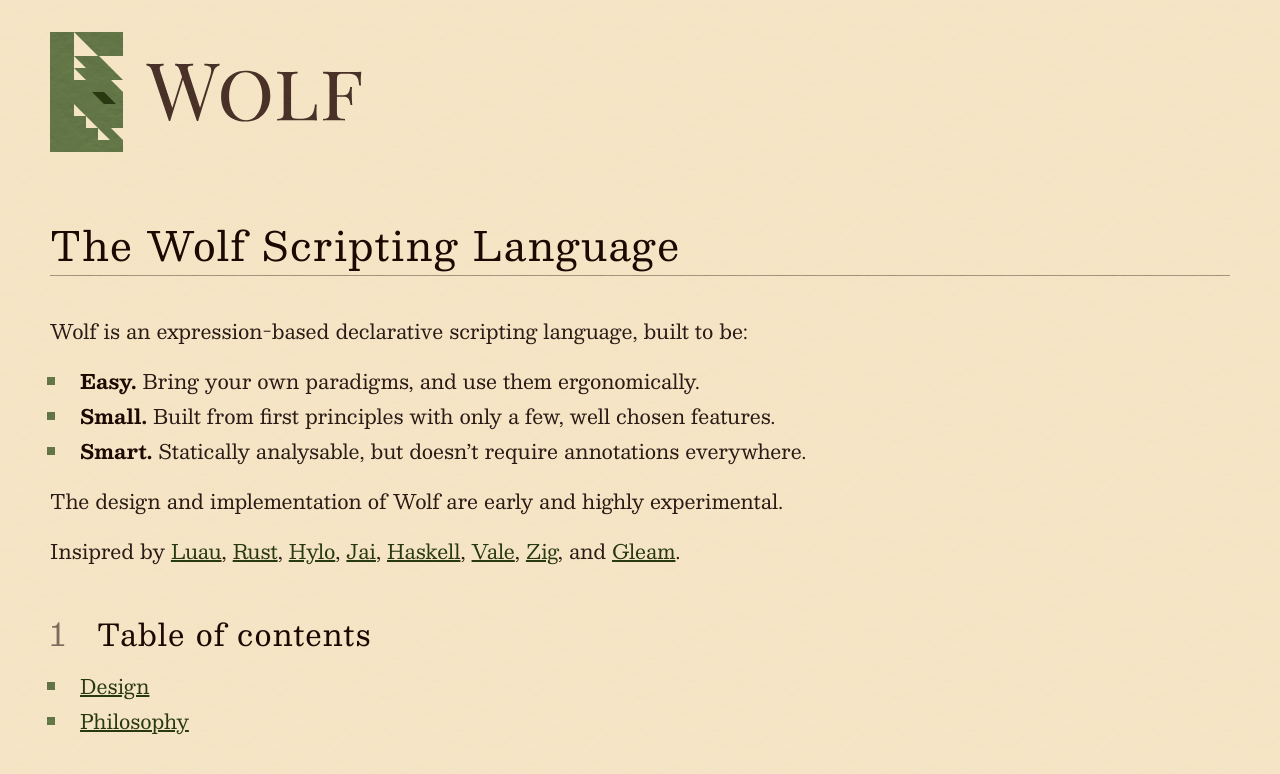
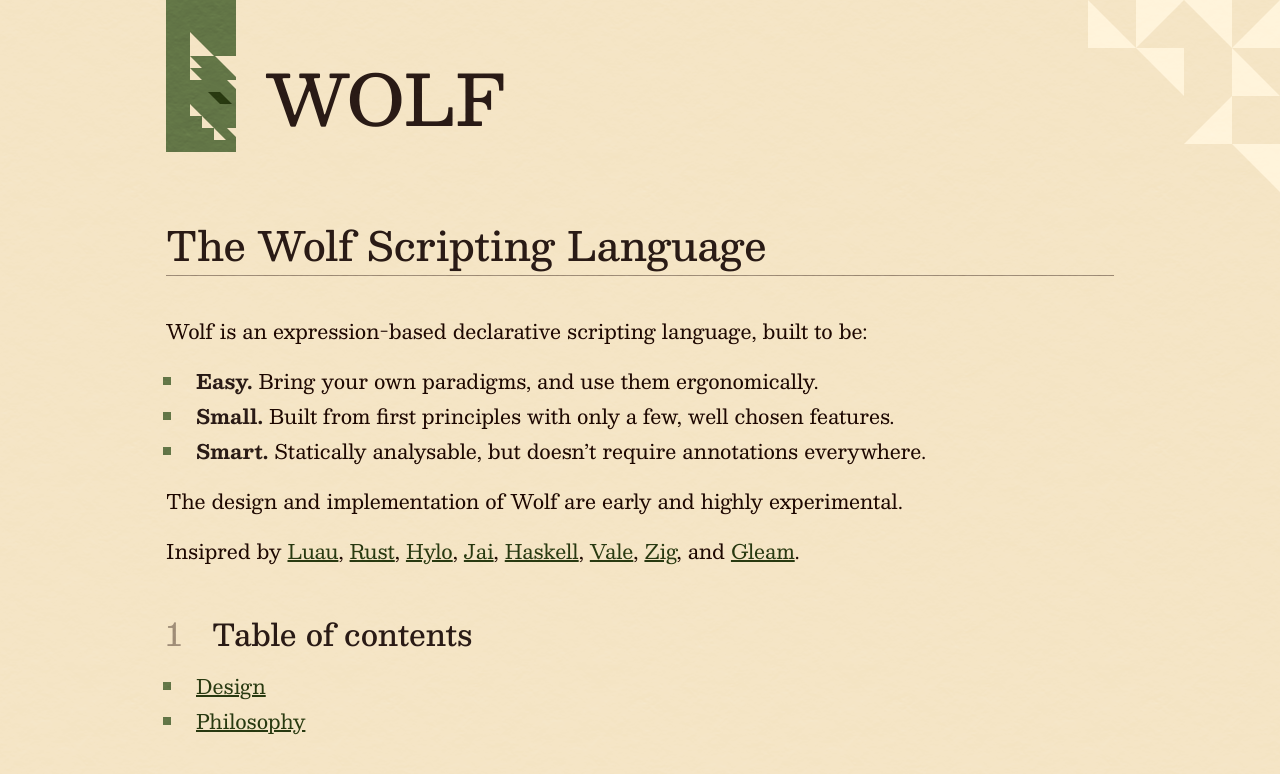
Before and after one commit to dphfox/wolf, a Jekyll site: the page built from docs/index.md, in a window 1280 px wide. Shown: the top 774 px of the page. Built offline with Jekyll 4.4.1, drawn with Linux system fonts in a browser that asks for light colours; some web fonts are replaced.

Commit message:
Updated design

```diff
--- a/docs/_layouts/page.html
+++ b/docs/_layouts/page.html
@@ -2,11 +2,12 @@
 layout: bare
 ---
 <header>
-	<a href="{{site.url}}">
+	<a href="{{site.url}}" class="header-logo">
 		<picture>
 			<source media="(prefers-color-scheme: dark)" srcset="/assets/logo-dark.svg">
-			<img id="header-logo" alt="Wolf logo" src="/assets/logo-light.svg" width="338" height="120">
+			<img alt="Wolf logo" src="/assets/logo-light.svg" width="338" height="120">
 		</picture>
+		<span>Wolf</span>
 	</a>
 </header>
 <main>
--- a/docs/assets/css/main.css
+++ b/docs/assets/css/main.css
@@ -1,4 +1,24 @@
 @import url('https://fonts.googleapis.com/css2?family=Besley:ital,wght@0,400..900;1,400..900&family=Roboto+Mono:ital,wght@0,100..700;1,100..700&display=swap');
+
+@font-face {
+  font-family: 'Editor';
+  src: url('/assets/local-dev/fonts/Editor-Variable.woff2') format('woff2'),
+       url('/assets/local-dev/fonts/Editor-Variable.woff') format('woff'),
+       url('/assets/local-dev/fonts/Editor-Variable.ttf') format('truetype');
+  font-weight: 300 800;
+  font-display: swap;
+  font-style: normal;
+}
+
+@font-face {
+  font-family: 'Editor';
+  src: url('/assets/local-dev/fonts/Editor-VariableItalic.woff2') format('woff2'),
+       url('/assets/local-dev/fonts/Editor-VariableItalic.woff') format('woff'),
+       url('/assets/local-dev/fonts/Editor-VariableItalic.ttf') format('truetype');
+  font-weight: 300 800;
+  font-display: swap;
+  font-style: italic;
+}
 
 @view-transition {
 	navigation: auto;
@@ -21,8 +41,8 @@
 :root {
 	--bg: #f5e5c5;
 	--bg-alt: #fff4db;
-	--fg: #291a15;
-	--fg-alt: #1d0700;
+	--fg: #1d0700;
+	--fg-alt: #291a15;
 	--accent: #627546;
 	--accent-alt: #283910;
 
@@ -36,8 +56,8 @@
 	:root {
 		--bg: #1E252F;
 		--bg-alt: #151B24;
-		--fg: #ccced0;
-		--fg-alt: #f2f8ff;
+		--fg: #f2f8ff;
+		--fg-alt: #ccced0;
 		--accent: #789980;
 		--accent-alt: #CBEAD3;
 	}
@@ -49,7 +69,10 @@
 	counter-reset: h2 h3 h4 h5 h6;
 	background-color: var(--bg);
 	color: var(--fg);
-	font: 1rem/1.5 "Besley", "Cambria", serif;
+
+	--main-font-family: "Editor", "Besley", serif;
+	font: 1rem/1.5 var(--main-font-family);
+	font-weight: 420;
 	padding: 2rem;
 	display: flex;
 	flex-direction: column;
@@ -58,7 +81,20 @@
 	max-width: 100vw;
 	overflow-x: none;
 
-	&:after {
+	&::before {
+		content: "";
+		display: block;
+		position: absolute;
+		top: 0;
+		right: 0;
+		width: 12rem;
+		height: 12rem;
+		background: var(--bg-alt);
+		mask-image: url("/assets/page-detail.svg");
+		mask-size: 100%;
+	}
+
+	&::after {
 		content: "";
 		display: block;
 		position: absolute;
@@ -79,13 +115,11 @@
 
 body > * {
 	width: 100%;
-	max-width: 100ch;
+	max-width: 80ch;
 	margin: 0 auto;
 }
 
 h1, h2, h3, h4, h5, h6 {
-	font-weight: 300;
-	letter-spacing: 0.04em;
 	margin-top: 1.5em;
 	margin-bottom: 0.5em;
 	color: var(--fg-alt);
@@ -93,7 +127,7 @@
 
 	&:before {
 		margin-right: 1em;
-		color: var(--fg-60);
+		color: var(--fg-40);
 	}
 }
 
@@ -102,6 +136,7 @@
 	margin-top: 1em;
 	margin-bottom: 1em;
 	border-bottom: 1px solid var(--fg-40);
+	font-weight: 500;
 }
 
 h2 {
@@ -110,6 +145,7 @@
 		counter-increment: h2;
 		content: counter(h2);
 	}
+	font-weight: 500;
 }
 
 h3 {
@@ -117,6 +153,7 @@
 		counter-increment: h3;
 		content: counter(h2) "." counter(h3);
 	}
+	font-weight: 600;
 }
 
 h4 {
@@ -124,6 +161,7 @@
 		counter-increment: h4;
 		content: counter(h2) "." counter(h3) "." counter(h4);
 	}
+	font-weight: 600;
 }
 
 h5 {
@@ -131,6 +169,7 @@
 		counter-increment: h5;
 		content: counter(h2) "." counter(h3) "." counter(h4) "." counter(h5);
 	}
+	font-weight: 700;
 }
 
 h6 {
@@ -138,6 +177,7 @@
 		counter-increment: h6;
 		content: counter(h2) "." counter(h3) "." counter(h4) "." counter(h5) "." counter(h6);
 	}
+	font-weight: 700;
 }
 
 strong {
@@ -195,7 +235,6 @@
 }
 
 table {
-	position: relative;
 	display: block;
 	max-width: 100vw;
 	overflow-x: auto;
@@ -205,7 +244,9 @@
 	white-space: nowrap;
 	mask-image: linear-gradient(to right, transparent 0px, black 2rem, black calc(100% - 2rem), transparent 100%);
 }
+
 th, td {
+	min-width: max-content;
 	padding: 0.25rem 0.5rem;
 	text-align: left;
 	text-align: left;
@@ -239,11 +280,13 @@
 	margin: 1rem 2rem;
 	background-color: transparent;
 	border: none;
+	text-wrap: nowrap;
 }
 
 .footnotes {
 	font-size: 0.8em;
-	letter-spacing: 0.04em;
+	font-weight: 450;
+	letter-spacing: 0.02em;
 
 	border-top: 1px solid var(--fg-40);
 	margin-top: 3em;
@@ -266,6 +309,12 @@
 	& .reversefootnote {
 		font-style: normal;
 
+		/* Prevent emoji rendering */
+		font-family: monospace;
+		& > * {
+			font-family: var(--main-font-family);
+		}
+
 		& > sup::before {
 			content: " ";
 		}
@@ -278,9 +327,29 @@
 	margin-top: 1em;
 }
 
-#header-logo {
-	max-width: 100%;
-	height: auto;
+.header-logo {
+	display: flex;
+	align-items: center;
+	gap: 1.5em;
+
+	color: inherit;
+	text-decoration: none;
+
+	& img {
+		object-fit: cover;
+		object-position: center left;
+		width: 3.5em;
+		height: 6em;
+		box-shadow: 0 -6rem 0 var(--accent);
+	}
+
+	& span {
+		padding-top: 0.05em; /* optical alignment */
+		color: var(--fg-alt);
+		font-size: 3.5em;
+		font-weight: 500;
+		text-transform: uppercase;
+	}
 }
 
 main > nav {
```
Also changed, not shown: docs/assets/page-detail.svg (added), 1 other file.
